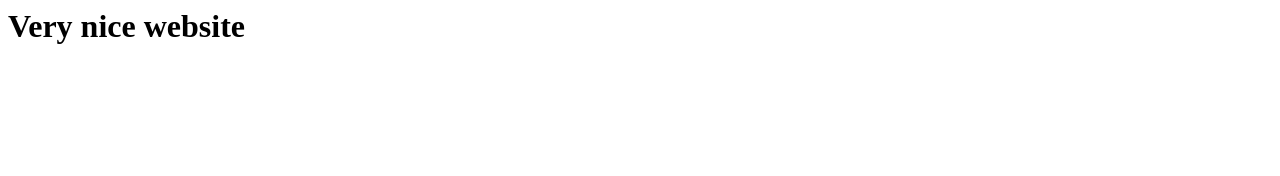
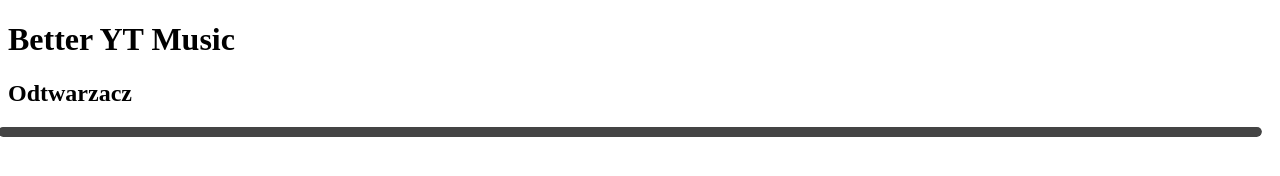
Before and after one commit to PNTR-CWL/better-ytmusic, a plain HTML site: page index.html in a window 1280 px wide. Drawn offline with Linux system fonts and the light colour scheme.

Commit message:
Update index.html

```diff
--- a/index.html
+++ b/index.html
@@ -1,5 +1,26 @@
-<html>
-  <body>
-    <h1>Very nice website</h1>
-  </body>
+<!DOCTYPE html>
+<html lang="pl">
+<head>
+  <meta charset="UTF-8">
+  <title>Better YT Music</title>
+  <link rel="stylesheet" href="style.css">
+</head>
+<body>
+  <header>
+    <h1>Better YT Music</h1>
+  </header>
+  <main>
+    <section>
+      <h2>Odtwarzacz</h2>
+      <div id="player-bar-background"></div>
+      <div id="progress-bar" class="ytmusic-player-bar">
+        <div class="progress-container">
+          <div id="secondaryProgress"></div>
+          <div id="primaryProgress"></div>
+        </div>
+      </div>
+      <div id="volume-slider"></div>
+    </section>
+  </main>
+</body>
 </html>
```
